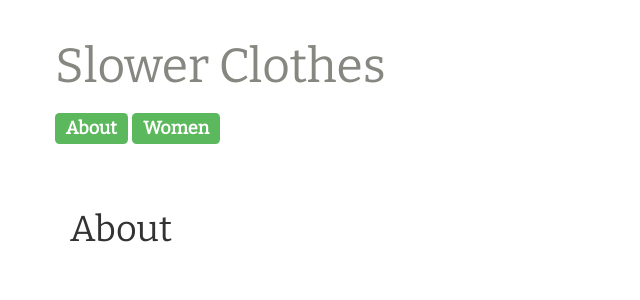
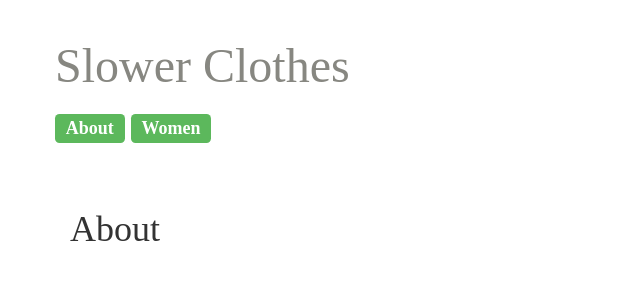
Before and after one commit to nataliasayang/slower-clothes, a Django app: page /about/ in a window 1280 px wide. Shown: the top 300 px of the page, without its empty margins (0-640 px from the left). Run offline with Django 3.2, Linux system fonts and the light colour scheme; some libraries are stand-ins or nearby versions.

Commit message:
Font change.

```diff
--- a/blog/templates/blog/base.html
+++ b/blog/templates/blog/base.html
@@ -5,7 +5,7 @@
         <link rel="stylesheet" href="//maxcdn.bootstrapcdn.com/bootstrap/3.2.0/css/bootstrap.min.css">
         <link rel="stylesheet" href="//maxcdn.bootstrapcdn.com/bootstrap/3.2.0/css/bootstrap-theme.min.css">
         <link rel="stylesheet" href="{% static 'css/blog.css' %}">
-        <link href="https://fonts.googleapis.com/css?family=Bitter&display=swap" rel="stylesheet">
+        <link href="https://fonts.googleapis.com/css?family=Roboto:ital,wght@0,400;0,700;1,400&display=swap" rel="stylesheet">
     </head>
     <body>
         <div class="page-header">
```
